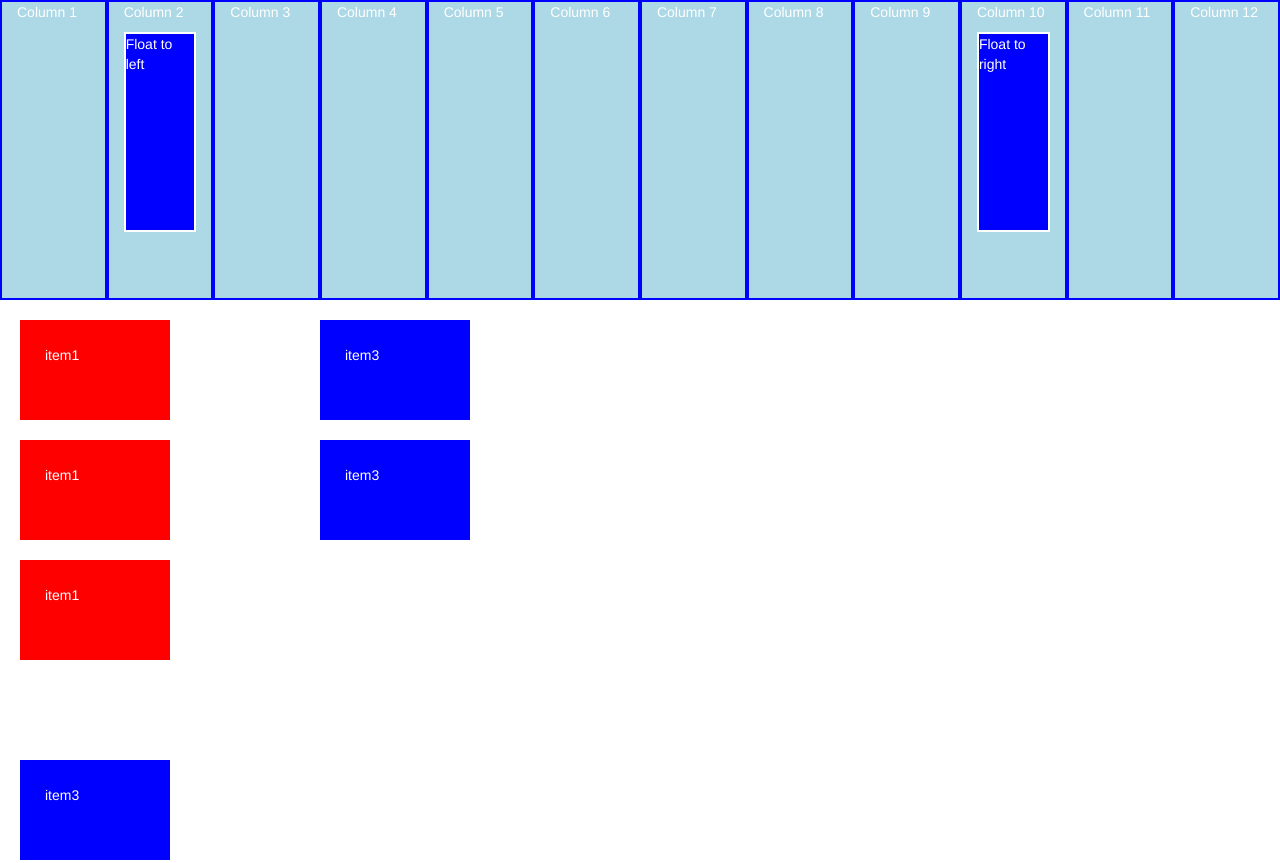
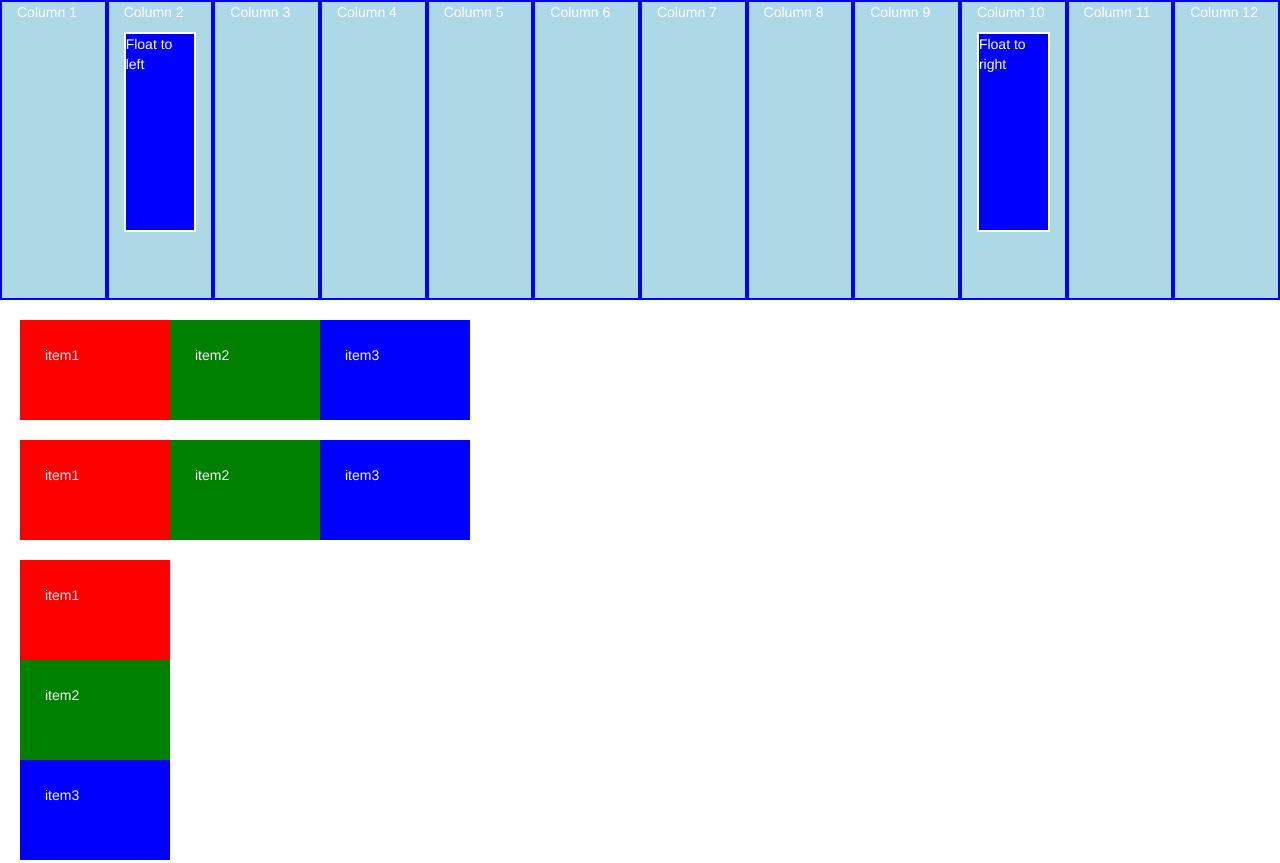
Before and after one commit to Irina-Povarova/html-framework-Povarova, a plain HTML site: page index.html in a window 1280 px wide. Shown: the top 863 px of the page. Drawn offline with nearby package versions, Linux system fonts and the light colour scheme; files that its build step writes are made by us from their sources; a script that the page names is missing.

Commit message:
Add files via upload

```diff
--- a/bootstrap-3.3.7/css/style.css
+++ b/bootstrap-3.3.7/css/style.css
@@ -37,7 +37,7 @@
 }
 
 /*class for green color*/
-.child.yellow {
+.child.green{
   background-color: green;
 }
 
```
